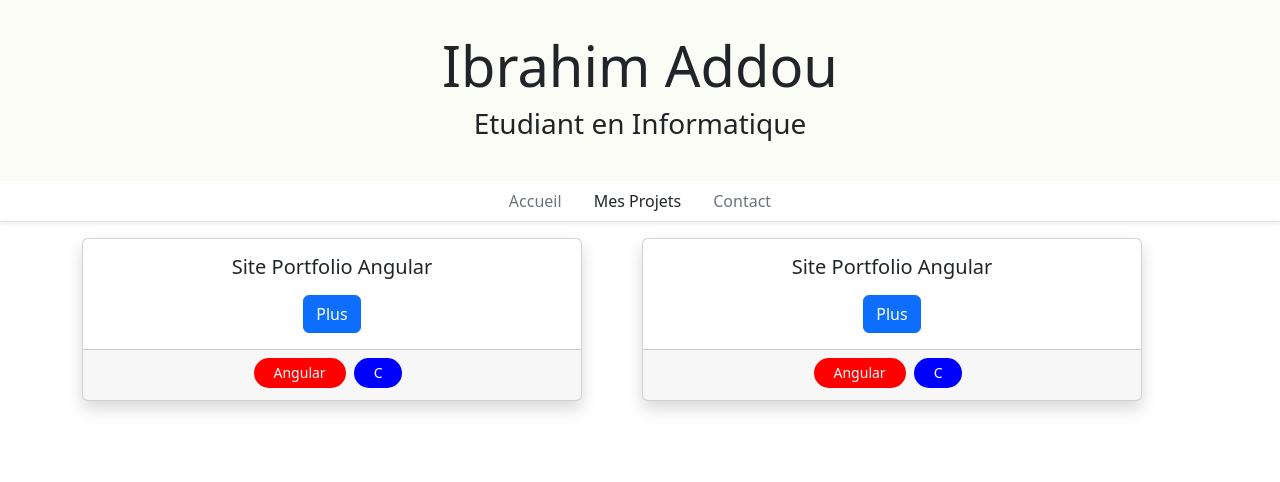
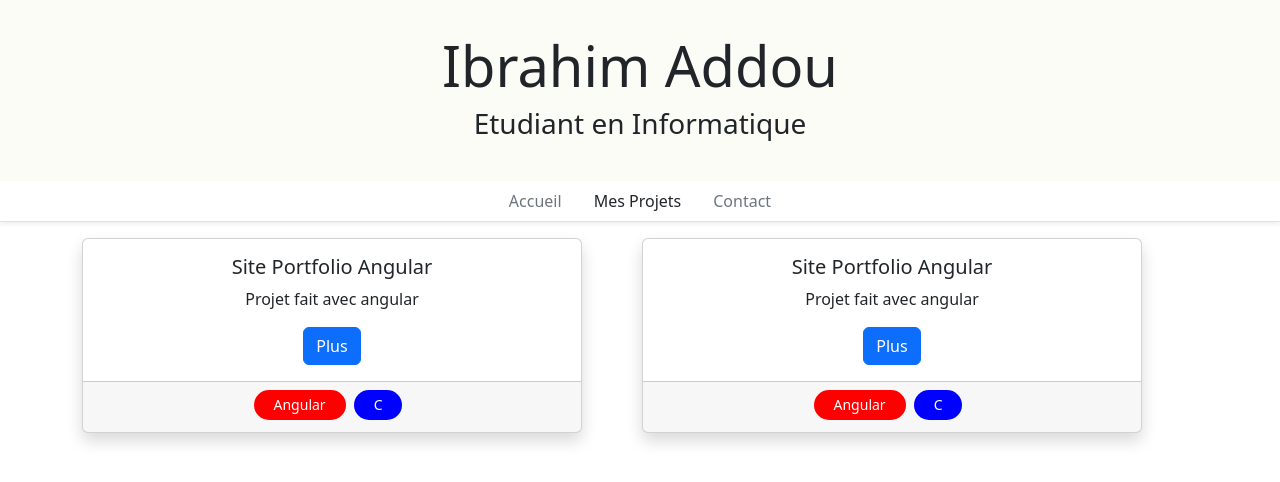
Before and after one commit to ibrahimaddou/myAngularWebsite, an Angular app: page /CV in a window 1280 px wide. Shown: the top 482 px of the page. Built offline with nearby package versions, Linux system fonts and the light colour scheme.

Commit message:
filtrer avec des tags

```diff
--- a/src/app/cv/cv.component.ts
+++ b/src/app/cv/cv.component.ts
@@ -11,8 +11,8 @@ export class CVComponent {
   project: Project= {
     id:0,
     name:'Site Portfolio Angular',
-    //summary:'',
-    description:'Projet fait avec angular',
+    summary:'Projet fait avec angular',
+    description:'',
     projectLink:'github.com/ibrahimaddou',
     tags:[Tag.ANGULAR, Tag.C],
     pictures:[]
```
